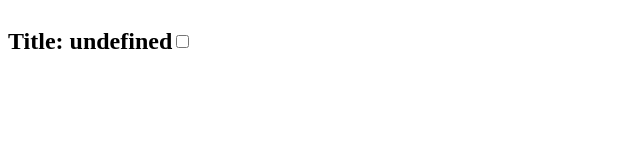
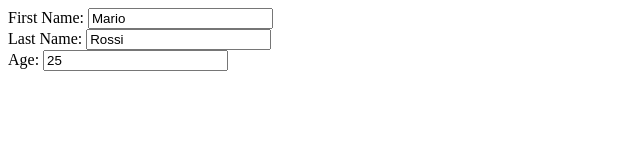
Before and after one commit to Airtcloudia/esercizi_fullstack, a plain HTML site: page exercise_43_javascript/exercise.html in a window 1280 px wide. Shown: the whole page, without its empty margins (0-640 px from the left). Drawn offline with Linux system fonts and the light colour scheme; no server answers.

Commit message:
add exercise 43 javascript

```diff
--- a/exercise_43_javascript/exercise.html
+++ b/exercise_43_javascript/exercise.html
@@ -1,60 +1,35 @@
 <html>
-
-<body>
-  <div id="container" style="display: flex; align-items: center;">
-    <h2 id="title"></h2>
-    <input type="checkbox" id="checkbox">
-  </div>
-</body>
-
+  <body>
+    <div id="container">
+      <form>
+        <div>
+          <label>First Name:</label>
+          <input type="text" class="form-input" id="firstName" value="Mario" />
+        </div>
+        <div>
+          <label>Last Name:</label>
+          <input type="text" class="form-input" id="lastName" value="Rossi" />
+        </div>
+        <div>
+          <label>Age:</label>
+          <input type="number" class="form-input" id="age" value="25" />
+        </div>
+      </form>
+    </div>
+  </body>
 </html>
 
 <script>
-  const title = document.querySelector("#title");
-  const checkbox = document.querySelector("#checkbox");
+  const formInput = document.querySelectorAll(".form-input");
 
 
-  const API_URL = "https://jsonplaceholder.typicode.com/todos/4";
-
-
-  const state = {
-    data: [],
-  };
-
-
-  const fetchData = async () => {
-    try {
-      const response = await fetch(API_URL, {
-        method: "GET",
-      });
-
-      state.data = await response.json();
-
-
-    } catch (error) {
-      console.error(error)
-
-    }
-  };
+  const printFormInput = () => {
+    $formInput.forEach(input =>{
+      console.log(input.value)
+    })
+  }
 
 
 
-  const renderData = () => {
-    title.innerHTML = `Title: ${state.data.title}`
-
-    checkbox.checked = state.data.completed;
-  };
-
-
-
-  const init = async () => {
-    await fetchData();
-    renderData()
-
-
-  };
-
-  init();
-
-
+  printFormInput()
 </script>
```
